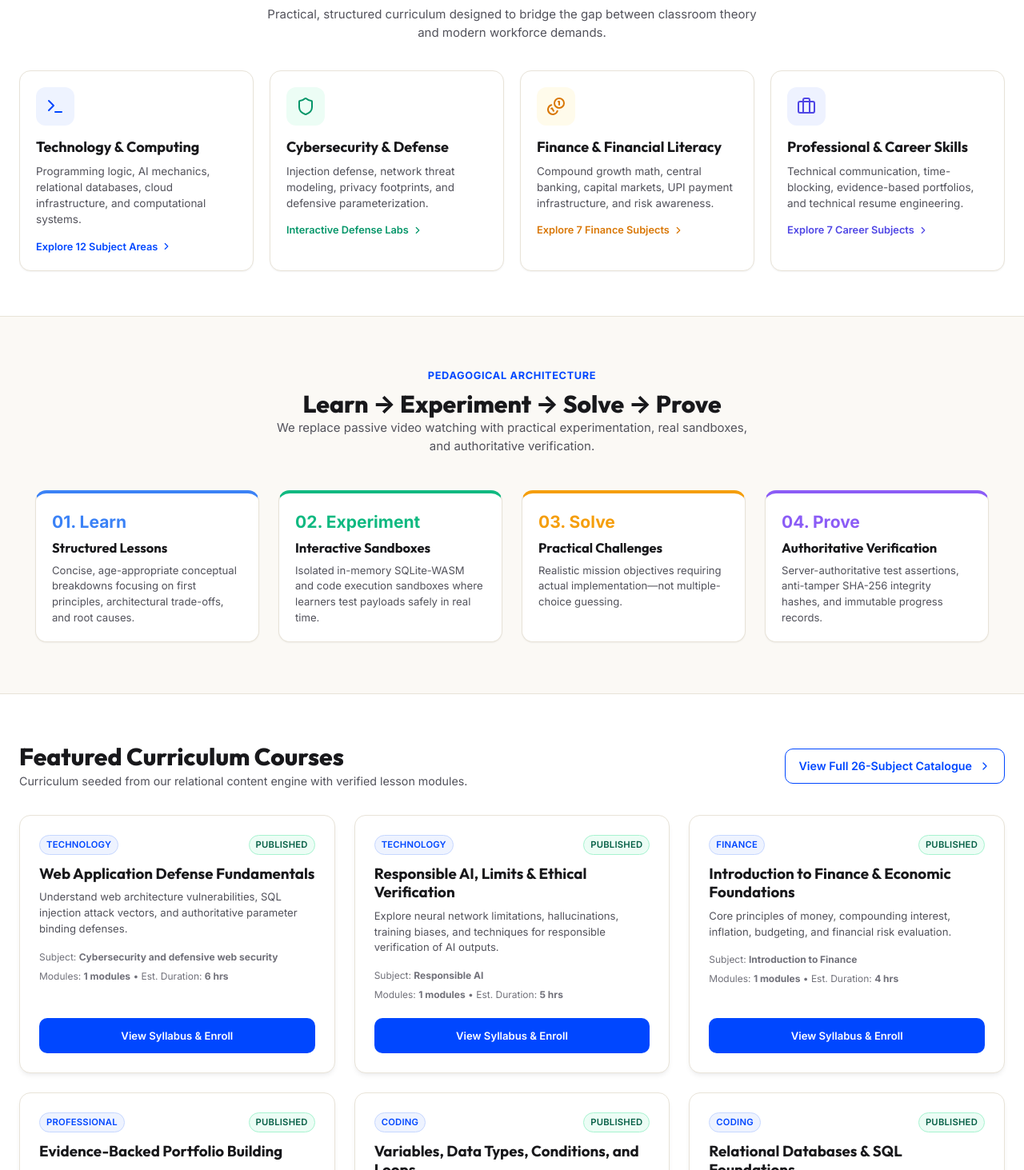
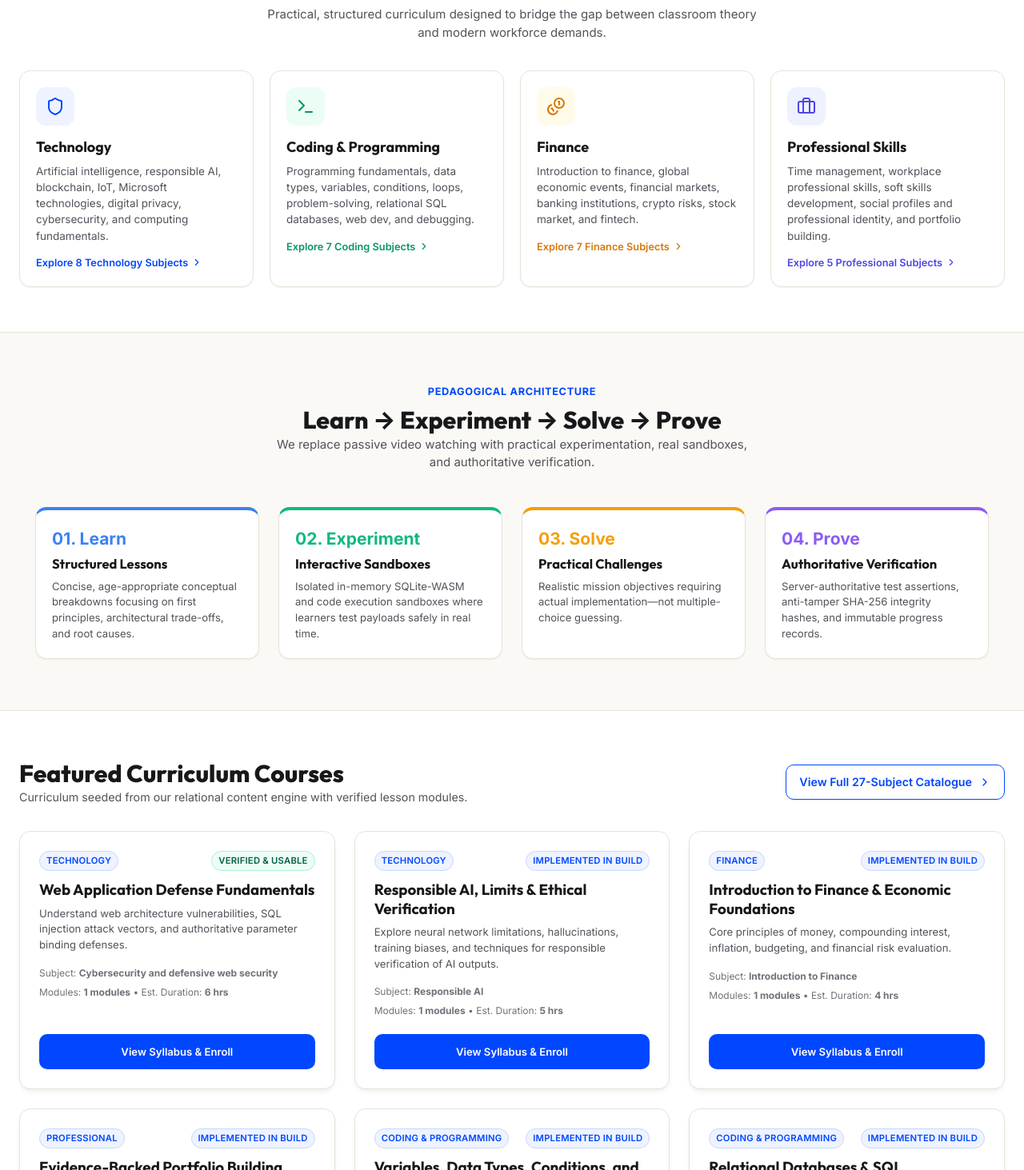
Before and after one commit to PavanKumar-HQ/Geniusphere-Official, a React (Vite) app: page / in a window 1280 px wide. Shown: the part 787-2250 px from the top of the page at 80% size. Built offline with nearby package versions, Linux system fonts and the light colour scheme.

Commit message:
fix(scope): enforce strict 4 learning categories (Technology, Coding, Finance, Professional) with 27 subjects and zero unrequested categories

```diff
--- a/src/App.tsx
+++ b/src/App.tsx
@@ -272,7 +272,7 @@ export const App: React.FC = () => {
             }}
           >
             <BookOpen size={17} />
-            <span>Courses (26)</span>
+            <span>Courses (27)</span>
           </button>
 
           <button
--- a/src/components/Homepage.tsx
+++ b/src/components/Homepage.tsx
@@ -377,48 +377,48 @@ export const Homepage: React.FC<HomepageProps> = ({ db, onNavigate, currentUserI
             <div
               className="card"
               style={{ cursor: 'pointer', transition: 'transform 0.15s ease' }}
-              onClick={() => onNavigate('catalogue')}
+              onClick={() => onNavigate('catalogue', 'technology')}
             >
               <div style={{ width: '48px', height: '48px', borderRadius: '12px', backgroundColor: 'var(--brand-surface)', display: 'flex', alignItems: 'center', justifyContent: 'center', marginBottom: '16px' }}>
-                <Terminal size={24} color="var(--brand-primary)" />
+                <Shield size={24} color="var(--brand-primary)" />
               </div>
-              <h3 style={{ fontSize: '1.2rem', marginBottom: '8px' }}>Technology & Computing</h3>
+              <h3 style={{ fontSize: '1.2rem', marginBottom: '8px' }}>Technology</h3>
               <p style={{ color: 'var(--text-secondary)', fontSize: '0.9rem', lineHeight: 1.5, marginBottom: '14px' }}>
-                Programming logic, AI mechanics, relational databases, cloud infrastructure, and computational systems.
+                Artificial intelligence, responsible AI, blockchain, IoT, Microsoft technologies, digital privacy, cybersecurity, and computing fundamentals.
               </p>
               <span style={{ color: 'var(--brand-primary)', fontWeight: 600, fontSize: '0.85rem', display: 'flex', alignItems: 'center', gap: '4px' }}>
-                Explore 12 Subject Areas <ChevronRight size={14} />
+                Explore 8 Technology Subjects <ChevronRight size={14} />
               </span>
             </div>
 
             <div
               className="card"
               style={{ cursor: 'pointer', transition: 'transform 0.15s ease' }}
-              onClick={() => onNavigate('catalogue')}
+              onClick={() => onNavigate('catalogue', 'coding')}
             >
               <div style={{ width: '48px', height: '48px', borderRadius: '12px', backgroundColor: '#ECFDF5', display: 'flex', alignItems: 'center', justifyContent: 'center', marginBottom: '16px' }}>
-                <Shield size={24} color="var(--success)" />
+                <Terminal size={24} color="var(--success)" />
               </div>
-              <h3 style={{ fontSize: '1.2rem', marginBottom: '8px' }}>Cybersecurity & Defense</h3>
+              <h3 style={{ fontSize: '1.2rem', marginBottom: '8px' }}>Coding & Programming</h3>
               <p style={{ color: 'var(--text-secondary)', fontSize: '0.9rem', lineHeight: 1.5, marginBottom: '14px' }}>
-                Injection defense, network threat modeling, privacy footprints, and defensive parameterization.
+                Programming fundamentals, data types, variables, conditions, loops, problem-solving, relational SQL databases, web dev, and debugging.
               </p>
               <span style={{ color: 'var(--success)', fontWeight: 600, fontSize: '0.85rem', display: 'flex', alignItems: 'center', gap: '4px' }}>
-                Interactive Defense Labs <ChevronRight size={14} />
+                Explore 7 Coding Subjects <ChevronRight size={14} />
               </span>
             </div>
 
             <div
               className="card"
               style={{ cursor: 'pointer', transition: 'transform 0.15s ease' }}
-              onClick={() => onNavigate('catalogue')}
+              onClick={() => onNavigate('catalogue', 'finance')}
             >
               <div style={{ width: '48px', height: '48px', borderRadius: '12px', backgroundColor: '#FFFBEB', display: 'flex', alignItems: 'center', justifyContent: 'center', marginBottom: '16px' }}>
                 <Coins size={24} color="var(--warning)" />
               </div>
-              <h3 style={{ fontSize: '1.2rem', marginBottom: '8px' }}>Finance & Financial Literacy</h3>
+              <h3 style={{ fontSize: '1.2rem', marginBottom: '8px' }}>Finance</h3>
               <p style={{ color: 'var(--text-secondary)', fontSize: '0.9rem', lineHeight: 1.5, marginBottom: '14px' }}>
-                Compound growth math, central banking, capital markets, UPI payment infrastructure, and risk awareness.
+                Introduction to finance, global economic events, financial markets, banking institutions, crypto risks, stock market, and fintech.
               </p>
               <span style={{ color: 'var(--warning)', fontWeight: 600, fontSize: '0.85rem', display: 'flex', alignItems: 'center', gap: '4px' }}>
                 Explore 7 Finance Subjects <ChevronRight size={14} />
@@ -428,17 +428,17 @@ export const Homepage: React.FC<HomepageProps> = ({ db, onNavigate, currentUserI
             <div
               className="card"
               style={{ cursor: 'pointer', transition: 'transform 0.15s ease' }}
-              onClick={() => onNavigate('catalogue')}
+              onClick={() => onNavigate('catalogue', 'professional')}
             >
               <div style={{ width: '48px', height: '48px', borderRadius: '12px', backgroundColor: '#EEF2FF', display: 'flex', alignItems: 'center', justifyContent: 'center', marginBottom: '16px' }}>
                 <Briefcase size={24} color="#4F46E5" />
               </div>
-              <h3 style={{ fontSize: '1.2rem', marginBottom: '8px' }}>Professional & Career Skills</h3>
+              <h3 style={{ fontSize: '1.2rem', marginBottom: '8px' }}>Professional Skills</h3>
               <p style={{ color: 'var(--text-secondary)', fontSize: '0.9rem', lineHeight: 1.5, marginBottom: '14px' }}>
-                Technical communication, time-blocking, evidence-based portfolios, and technical resume engineering.
+                Time management, workplace professional skills, soft skills development, social profiles and professional identity, and portfolio building.
               </p>
               <span style={{ color: '#4F46E5', fontWeight: 600, fontSize: '0.85rem', display: 'flex', alignItems: 'center', gap: '4px' }}>
-                Explore 7 Career Subjects <ChevronRight size={14} />
+                Explore 5 Professional Subjects <ChevronRight size={14} />
               </span>
             </div>
           </div>
@@ -513,7 +513,7 @@ export const Homepage: React.FC<HomepageProps> = ({ db, onNavigate, currentUserI
               className="btn-outline"
               onClick={() => onNavigate('catalogue')}
             >
-              <span>View Full 26-Subject Catalogue</span>
+              <span>View Full 27-Subject Catalogue</span>
               <ChevronRight size={16} />
             </button>
           </div>
@@ -523,8 +523,16 @@ export const Homepage: React.FC<HomepageProps> = ({ db, onNavigate, currentUserI
               <div key={course.id} className="card-elevated" style={{ display: 'flex', flexDirection: 'column', justifyContent: 'space-between' }}>
                 <div>
                   <div style={{ display: 'flex', alignItems: 'center', justifyContent: 'space-between', marginBottom: '12px' }}>
-                    <span className="badge badge-brand">{course.domain.toUpperCase()}</span>
-                    <span className="badge badge-success">PUBLISHED</span>
+                    <span className="badge badge-brand">
+                      {course.domain === 'coding' ? 'CODING & PROGRAMMING' : course.domain.toUpperCase()}
+                    </span>
+                    {course.availability_status === 'verified_functional' ? (
+                      <span className="badge badge-success">VERIFIED & USABLE</span>
+                    ) : course.availability_status === 'implemented_in_build' ? (
+                      <span className="badge badge-brand">IMPLEMENTED IN BUILD</span>
+                    ) : (
+                      <span className="badge badge-neutral">IN DEVELOPMENT</span>
+                    )}
                   </div>
 
                   <h3 style={{ fontSize: '1.25rem', marginBottom: '8px' }}>{course.title}</h3>
@@ -942,12 +950,12 @@ export const Homepage: React.FC<HomepageProps> = ({ db, onNavigate, currentUserI
           </div>
 
           <div>
-            <h4 style={{ color: '#FFF', fontSize: '0.9rem', marginBottom: '12px' }}>Curriculum</h4>
+            <h4 style={{ color: '#FFF', fontSize: '0.9rem', marginBottom: '12px' }}>Curriculum (4 Categories)</h4>
             <div style={{ display: 'flex', flexDirection: 'column', gap: '8px' }}>
-              <a href="#" onClick={(e) => { e.preventDefault(); onNavigate('catalogue'); }} style={{ color: '#A1A1AA' }}>Technology & Computing</a>
-              <a href="#" onClick={(e) => { e.preventDefault(); onNavigate('catalogue'); }} style={{ color: '#A1A1AA' }}>Cyber Defense & Security</a>
-              <a href="#" onClick={(e) => { e.preventDefault(); onNavigate('catalogue'); }} style={{ color: '#A1A1AA' }}>Finance & Wealth Literacy</a>
-              <a href="#" onClick={(e) => { e.preventDefault(); onNavigate('catalogue'); }} style={{ color: '#A1A1AA' }}>Professional Career Skills</a>
+              <a href="#" onClick={(e) => { e.preventDefault(); onNavigate('catalogue', 'technology'); }} style={{ color: '#A1A1AA' }}>Technology (8 Subjects)</a>
+              <a href="#" onClick={(e) => { e.preventDefault(); onNavigate('catalogue', 'coding'); }} style={{ color: '#A1A1AA' }}>Coding & Programming (7 Subjects)</a>
+              <a href="#" onClick={(e) => { e.preventDefault(); onNavigate('catalogue', 'finance'); }} style={{ color: '#A1A1AA' }}>Finance (7 Subjects)</a>
+              <a href="#" onClick={(e) => { e.preventDefault(); onNavigate('catalogue', 'professional'); }} style={{ color: '#A1A1AA' }}>Professional Skills (5 Subjects)</a>
             </div>
           </div>
 
```
Also changed, not shown: 2 other files (tests, documents, lock files or other folders).
